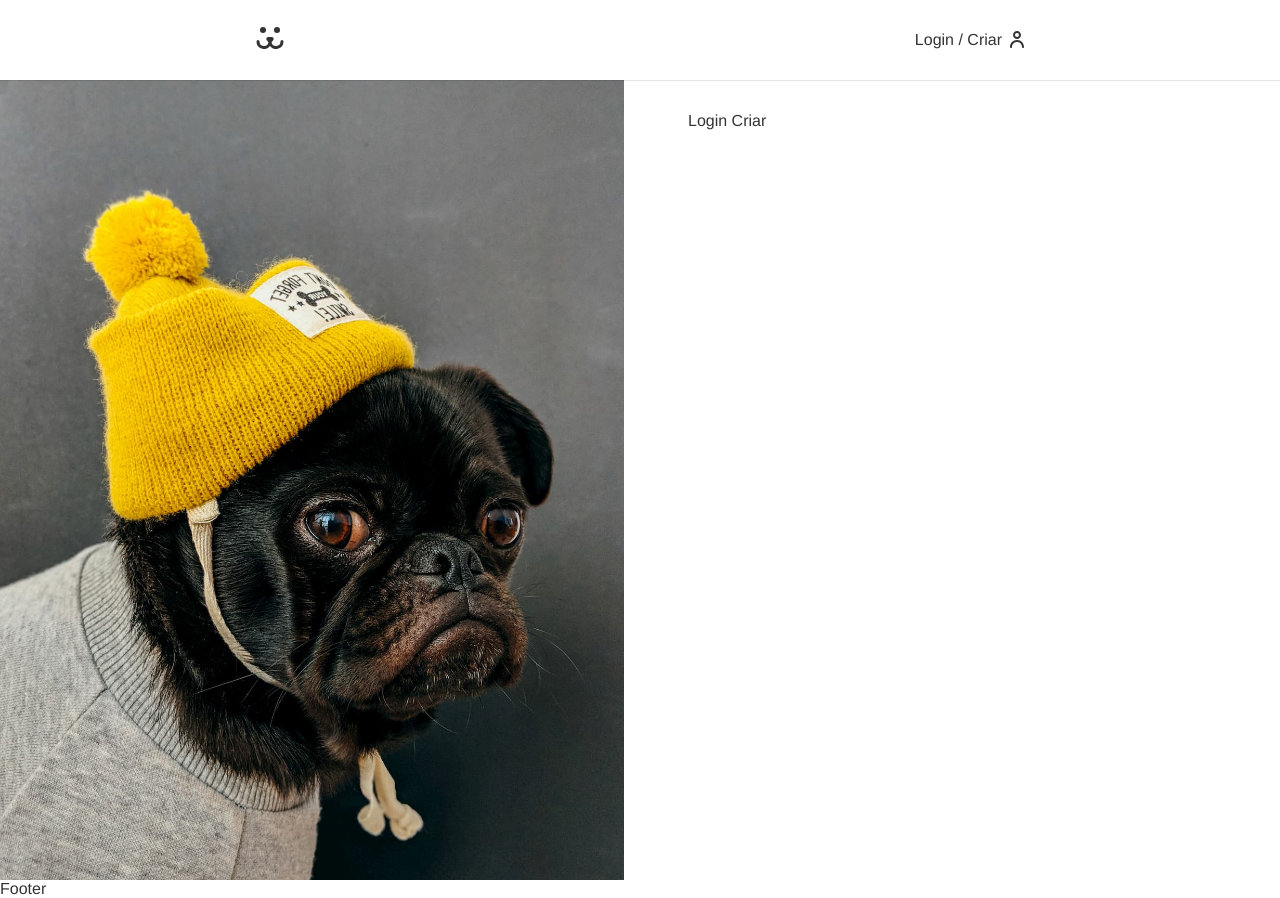
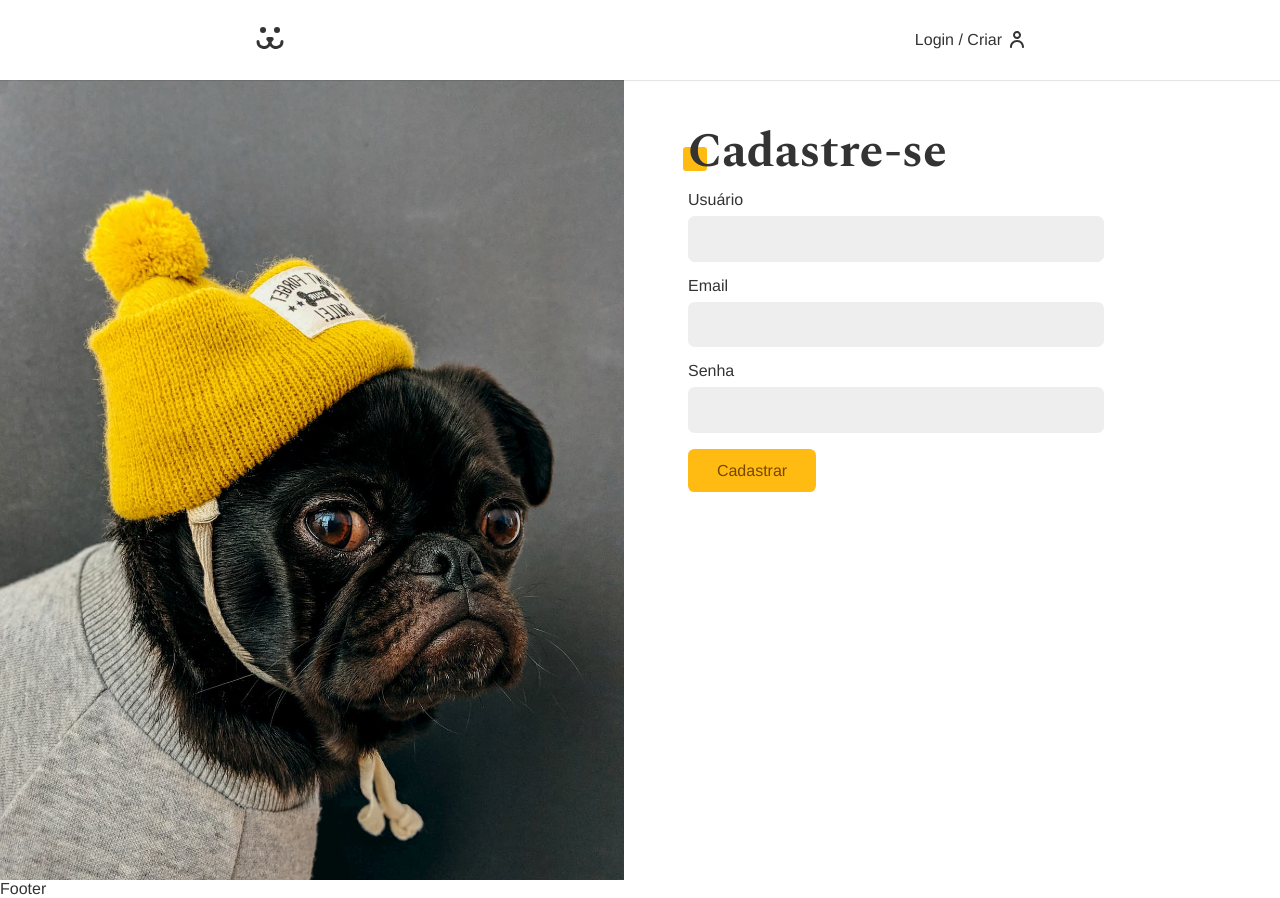
Before and after one commit to GabrielFer02/reactapp-dogsapi, a React (Vite) app: page /login/criar in a window 1280 px wide. Built offline with nearby package versions, Linux system fonts and the light colour scheme.

Commit message:
create section create login and create account

```diff
--- a/src/Components/Login/LoginCreate.jsx
+++ b/src/Components/Login/LoginCreate.jsx
@@ -1,7 +1,39 @@
 import React from "react";
+import Input from "../Forms/Input";
+import Button from "../Forms/Button";
+import useForm from "../../Hooks/useForm";
+import { USER_POST } from "../../api";
+import { UserContext } from "../../UserContext";
 
 const LoginCreate = () => {
-  return <div>Login Criar</div>;
+  const username = useForm();
+  const email = useForm("email");
+  const password = useForm();
+
+  const { userLogin } = React.useContext(UserContext);
+
+  async function handleSubmit(event) {
+    event.preventDefault();
+    const [url, options] = USER_POST({
+      username: username.value,
+      email: email.value,
+      password: password.value,
+    });
+    const response = await fetch(url, options);
+    if (response.ok) userLogin(username.value, password.value);
+  }
+
+  return (
+    <section className="animeLeft">
+      <h1 className="title">Cadastre-se</h1>
+      <form onSubmit={handleSubmit}>
+        <Input label="Usuário" type="text" name="username" {...username} />
+        <Input label="Email" type="email" name="email" {...email} />
+        <Input label="Senha" type="password" name="password" {...password} />
+        <Button innerText="Cadastrar" />
+      </form>
+    </section>
+  );
 };
 
 export default LoginCreate;
--- a/src/api.jsx
+++ b/src/api.jsx
@@ -36,3 +36,16 @@
     },
   };
 }
+
+export function USER_POST(body) {
+  return {
+    url: API_URL + "/api/user",
+    options: {
+      method: "POST",
+      headers: {
+        "Content-Type": "application/json",
+      },
+      body: JSON.stringify(body),
+    },
+  };
+}
```
